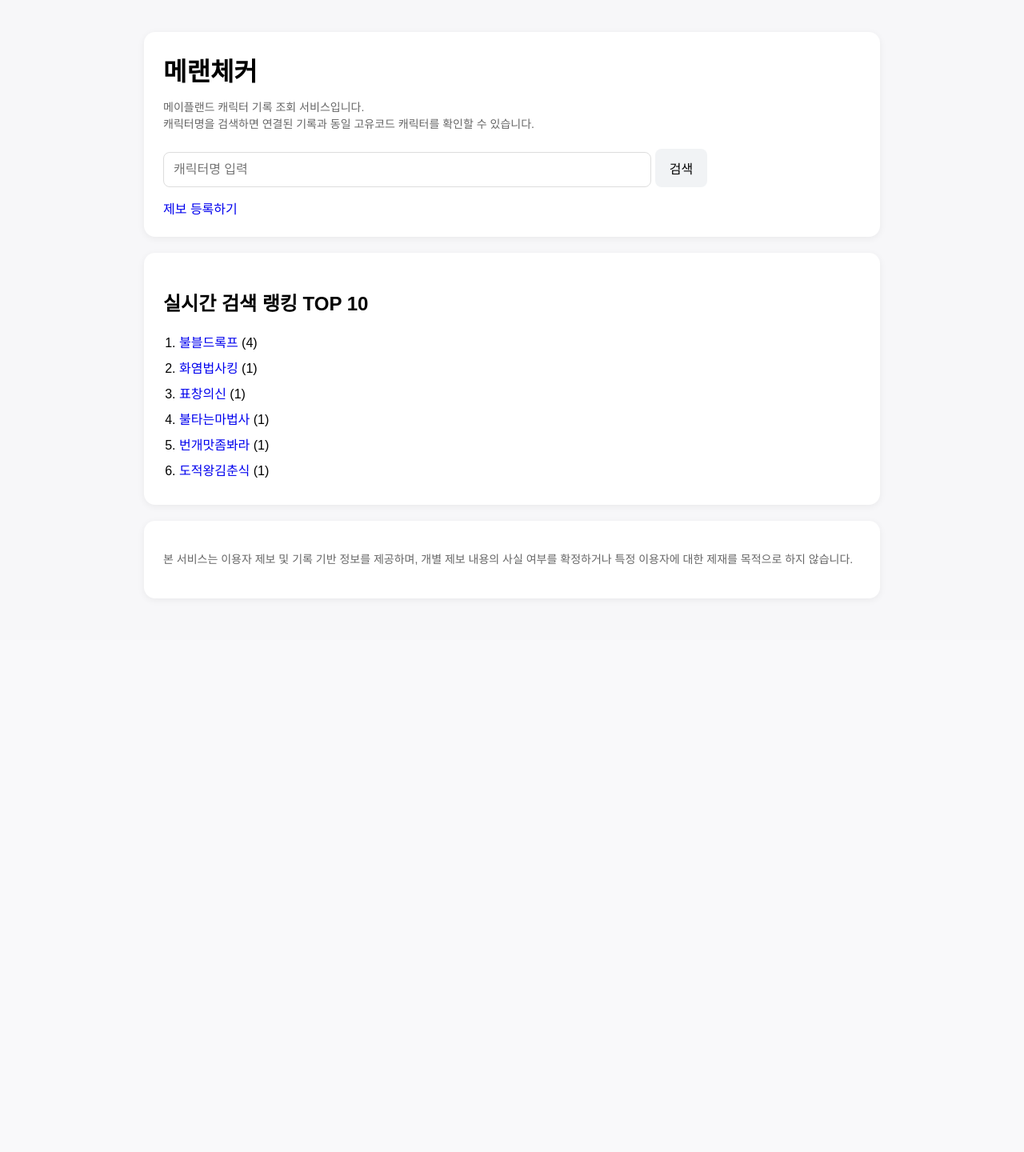
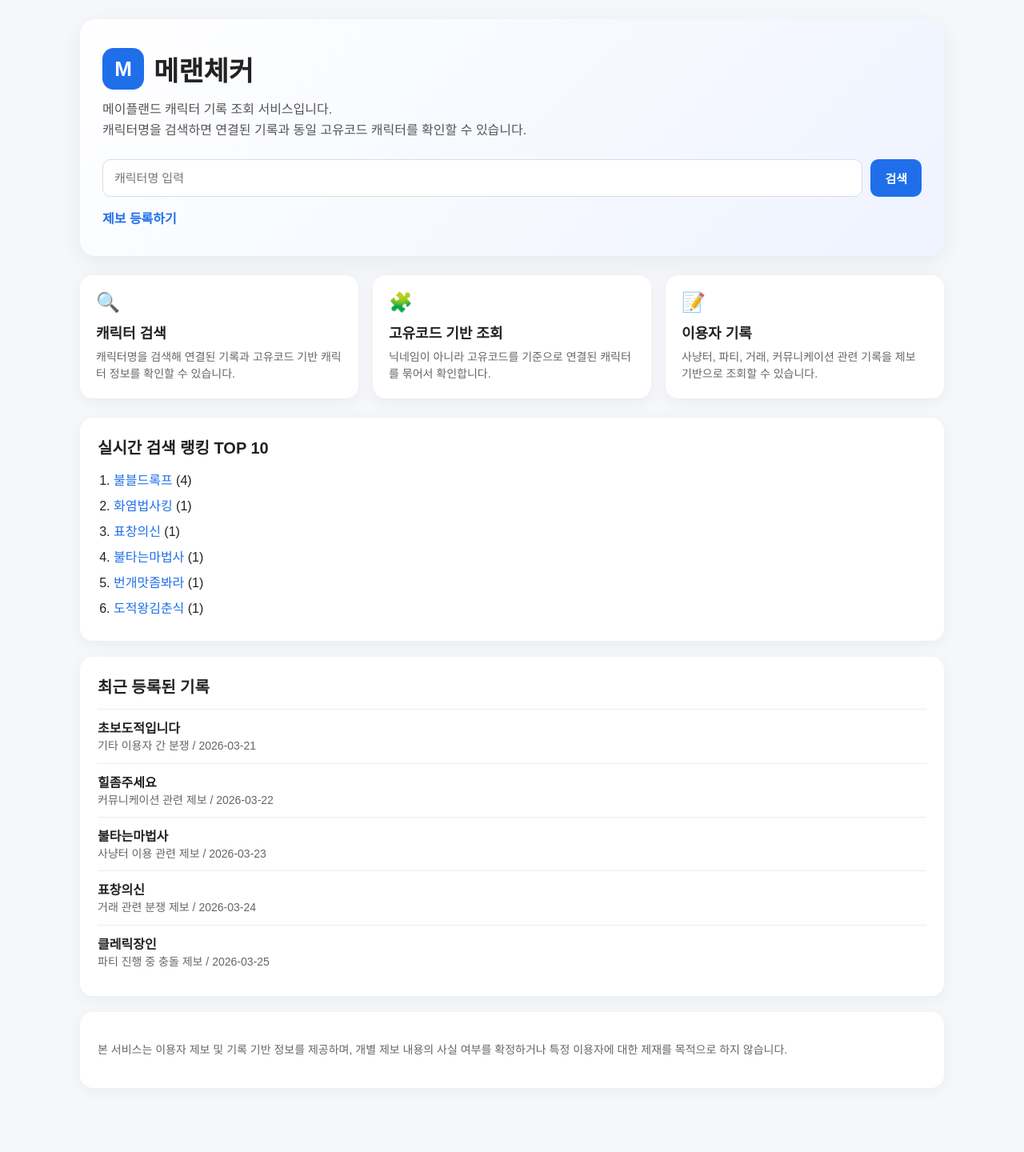
Before and after one commit to hodu1106/mlchecker, a Flask app: page / in a window 1280 px wide. Shown: the whole page at 80% size. Before the commit the page ends 706 px from the top, so only its background shows below. Run offline with Flask 3, Linux system fonts and the light colour scheme; data comes from the database, SQL or seed files in the repository.

Commit message:
Update index.html

```diff
--- a/templates/index.html
+++ b/templates/index.html
@@ -6,51 +6,126 @@
   <style>
     body {
       font-family: Arial, sans-serif;
-      max-width: 920px;
-      margin: 40px auto;
-      padding: 0 16px;
-      background: #f7f7f9;
+      max-width: 1080px;
+      margin: 0 auto;
+      padding: 24px 16px 60px;
+      background: #f6f7fb;
+      color: #222;
     }
-    .box {
-      background: white;
+    .hero {
+      background: linear-gradient(135deg, #ffffff, #eef3ff);
+      border-radius: 20px;
+      padding: 36px 28px;
+      box-shadow: 0 8px 30px rgba(0,0,0,0.06);
+      margin-bottom: 24px;
+    }
+    .logo-row {
+      display: flex;
+      align-items: center;
+      gap: 12px;
+      margin-bottom: 12px;
+    }
+    .logo-icon {
+      width: 52px;
+      height: 52px;
       border-radius: 14px;
-      padding: 24px;
-      margin-bottom: 20px;
-      box-shadow: 0 2px 10px rgba(0,0,0,0.06);
+      background: #1f6feb;
+      color: white;
+      display: flex;
+      align-items: center;
+      justify-content: center;
+      font-size: 26px;
+      font-weight: bold;
     }
     h1 {
-      margin-top: 0;
-      margin-bottom: 8px;
+      margin: 0;
+      font-size: 34px;
     }
     .sub {
-      color: #666;
-      font-size: 14px;
-      margin-bottom: 20px;
-      line-height: 1.5;
+      color: #555;
+      line-height: 1.6;
+      margin: 8px 0 24px;
     }
-    input[type=text] {
-      width: 70%;
-      padding: 12px;
-      font-size: 16px;
+    .search-box {
+      display: flex;
+      gap: 10px;
+      flex-wrap: wrap;
+    }
+    input[type=text],
+    input[type=number],
+    textarea,
+    select {
+      width: 100%;
+      padding: 13px 14px;
+      font-size: 15px;
       box-sizing: border-box;
-      border: 1px solid #ddd;
-      border-radius: 8px;
+      border: 1px solid #d7dce5;
+      border-radius: 10px;
       background: #fff;
     }
+    .search-box input[type=text] {
+      flex: 1;
+      min-width: 260px;
+    }
     button {
-      padding: 12px 18px;
-      font-size: 16px;
+      padding: 13px 18px;
+      font-size: 15px;
       cursor: pointer;
       border: none;
-      border-radius: 8px;
-      background: #f1f3f5;
+      border-radius: 10px;
+      background: #1f6feb;
+      color: white;
+      font-weight: bold;
     }
-    .action-link {
+    .sub-actions {
       margin-top: 14px;
+    }
+    .sub-actions a {
+      text-decoration: none;
+      color: #1f6feb;
+      font-weight: bold;
+    }
+    .grid {
+      display: grid;
+      grid-template-columns: repeat(3, 1fr);
+      gap: 18px;
+      margin-bottom: 24px;
+    }
+    .card {
+      background: white;
+      border-radius: 16px;
+      padding: 20px;
+      box-shadow: 0 4px 18px rgba(0,0,0,0.05);
+    }
+    .card .icon {
+      font-size: 24px;
+      margin-bottom: 10px;
+    }
+    .card h3 {
+      margin: 0 0 8px;
+      font-size: 18px;
+    }
+    .card p {
+      margin: 0;
+      color: #666;
+      line-height: 1.5;
+      font-size: 14px;
+    }
+    .section {
+      background: white;
+      border-radius: 16px;
+      padding: 22px;
+      box-shadow: 0 4px 18px rgba(0,0,0,0.05);
+      margin-bottom: 20px;
+    }
+    .section h2 {
+      margin-top: 0;
+      margin-bottom: 14px;
+      font-size: 20px;
     }
     ol {
       padding-left: 20px;
-      margin-bottom: 0;
+      margin: 0;
     }
     li {
       margin-bottom: 8px;
@@ -58,32 +133,72 @@
     .muted {
       color: #666;
       font-size: 14px;
-      line-height: 1.5;
+      line-height: 1.6;
     }
     a {
       text-decoration: none;
+      color: #1f6feb;
+    }
+    .recent-item {
+      padding: 10px 0;
+      border-top: 1px solid #eee;
+    }
+    .recent-item:first-child {
+      border-top: none;
+      padding-top: 0;
+    }
+    @media (max-width: 900px) {
+      .grid {
+        grid-template-columns: 1fr;
+      }
     }
   </style>
 </head>
 <body>
-  <div class="box">
-    <h1>메랜체커</h1>
+  <div class="hero">
+    <div class="logo-row">
+      <div class="logo-icon">M</div>
+      <div>
+        <h1>메랜체커</h1>
+      </div>
+    </div>
+
     <p class="sub">
       메이플랜드 캐릭터 기록 조회 서비스입니다.<br>
       캐릭터명을 검색하면 연결된 기록과 동일 고유코드 캐릭터를 확인할 수 있습니다.
     </p>
 
     <form action="/search" method="get">
-      <input type="text" name="name" placeholder="캐릭터명 입력">
-      <button type="submit">검색</button>
+      <div class="search-box">
+        <input type="text" name="name" placeholder="캐릭터명 입력">
+        <button type="submit">검색</button>
+      </div>
     </form>
 
-    <div class="action-link">
+    <div class="sub-actions">
       <a href="/report">제보 등록하기</a>
     </div>
   </div>
 
-  <div class="box">
+  <div class="grid">
+    <div class="card">
+      <div class="icon">🔍</div>
+      <h3>캐릭터 검색</h3>
+      <p>캐릭터명을 검색해 연결된 기록과 고유코드 기반 캐릭터 정보를 확인할 수 있습니다.</p>
+    </div>
+    <div class="card">
+      <div class="icon">🧩</div>
+      <h3>고유코드 기반 조회</h3>
+      <p>닉네임이 아니라 고유코드를 기준으로 연결된 캐릭터를 묶어서 확인합니다.</p>
+    </div>
+    <div class="card">
+      <div class="icon">📝</div>
+      <h3>이용자 기록</h3>
+      <p>사냥터, 파티, 거래, 커뮤니케이션 관련 기록을 제보 기반으로 조회할 수 있습니다.</p>
+    </div>
+  </div>
+
+  <div class="section">
     <h2>실시간 검색 랭킹 TOP 10</h2>
     {% if ranking %}
       <ol>
@@ -99,7 +214,21 @@
     {% endif %}
   </div>
 
-  <div class="box">
+  <div class="section">
+    <h2>최근 등록된 기록</h2>
+    {% if recent_reports %}
+      {% for item in recent_reports %}
+        <div class="recent-item">
+          <strong>{{ item["character_name"] }}</strong>
+          <div class="muted">{{ item["category"] }} / {{ item["report_date"] }}</div>
+        </div>
+      {% endfor %}
+    {% else %}
+      <p class="muted">아직 등록된 기록이 없습니다.</p>
+    {% endif %}
+  </div>
+
+  <div class="section">
     <p class="muted">
       본 서비스는 이용자 제보 및 기록 기반 정보를 제공하며,
       개별 제보 내용의 사실 여부를 확정하거나 특정 이용자에 대한 제재를 목적으로 하지 않습니다.
```
